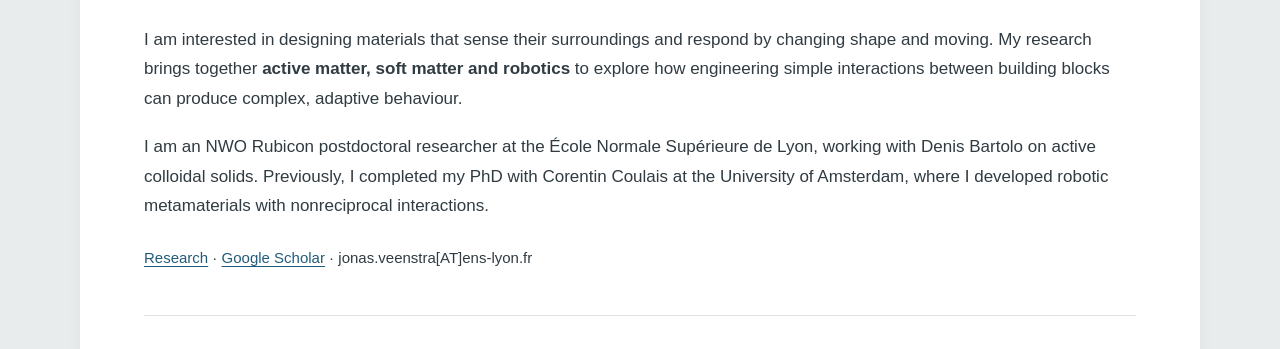
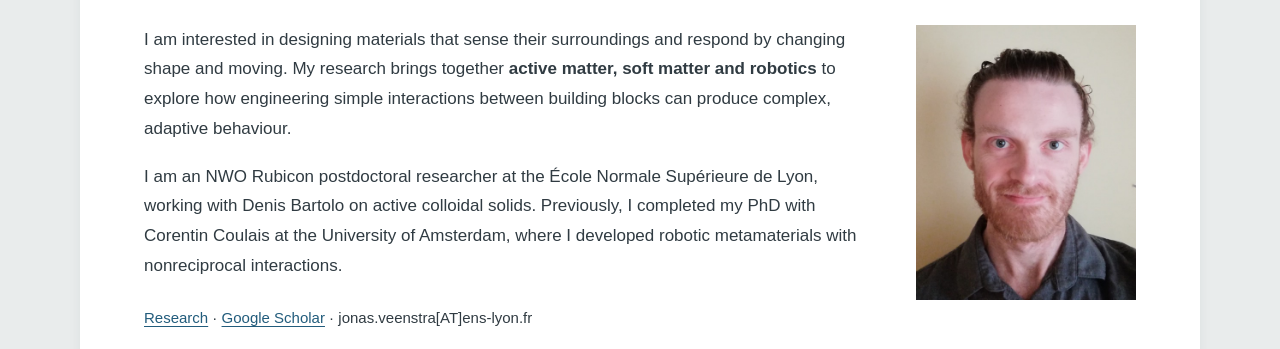
Before and after one commit to JonasVeenstra/jonasveenstra.github.io, a plain HTML site: page index.html in a window 1280 px wide. Shown: the part 603-952 px from the top of the page. Drawn offline with Linux system fonts and the light colour scheme.

Commit message:
Add portrait to home page introduction

```diff
--- a/index.html
+++ b/index.html
@@ -2,7 +2,7 @@
 <html lang="en"><head><meta charset="utf-8"><meta name="viewport" content="width=device-width, initial-scale=1">
 <title>Home | Jonas Veenstra</title><meta name="description" content="Jonas Veenstra is a physicist studying active matter, robotic metamaterials and nonlinear dynamics at ENS de Lyon.">
 <meta name="theme-color" content="#284d62"><link rel="icon" href="assets/favicon.svg" type="image/svg+xml">
-<link rel="stylesheet" href="style.css?v=1c53dc3c79d3"><script src="site.js?v=1a8204d009c3" defer></script></head>
+<link rel="stylesheet" href="style.css?v=fda66b5f84e4"><script src="site.js?v=1a8204d009c3" defer></script></head>
 <body><a class="skip-link" href="#main">Skip to content</a><div class="site">
 <header><div class="project-banner" role="region" aria-roledescription="carousel" aria-label="Featured research" data-interval="12000">
       <div class="banner-slides" id="banner-slides" aria-live="off"><figure class="banner-slide" data-project="breathers" role="group" aria-roledescription="slide" aria-label="1 of 4: Breathing solitons">
@@ -32,10 +32,10 @@
 <button type="button" data-font-option="lora" aria-pressed="false"><span class="font-sample">Jonas Veenstra</span><span class="font-label">Lora · Contemporary serif</span></button>
 </div></div></div>
 <nav aria-label="Main navigation"><a href="index.html" aria-current="page">Home</a><a href="research.html">Research</a><a href="publications.html">Publications</a><a href="cv.html">CV</a><a href="media.html">Media</a></nav></header>
-<main id="main" tabindex="-1"><h1>Home</h1><div class="intro">
+<main id="main" tabindex="-1"><h1>Home</h1><div class="intro intro--with-portrait"><div class="intro-copy">
 <p data-edition-text="introduction">I am interested in designing materials that sense their surroundings and respond by changing shape and moving. My research brings together <strong>active matter, soft matter and robotics</strong> to explore how engineering simple interactions between building blocks can produce complex, adaptive behaviour.</p>
 <p>I am an NWO Rubicon postdoctoral researcher at the École Normale Supérieure de Lyon, working with Denis Bartolo on active colloidal solids. Previously, I completed my PhD with Corentin Coulais at the University of Amsterdam, where I developed robotic metamaterials with nonreciprocal interactions.</p>
-<p class="inline-links"><a href="research.html">Research</a> · <a href="https://scholar.google.com/citations?user=sE3V6EUAAAAJ&amp;hl=en">Google Scholar</a> · <span class="contact-email">jonas.veenstra[AT]ens-lyon.fr</span></p></div>
+<p class="inline-links"><a href="research.html">Research</a> · <a href="https://scholar.google.com/citations?user=sE3V6EUAAAAJ&amp;hl=en">Google Scholar</a> · <span class="contact-email">jonas.veenstra[AT]ens-lyon.fr</span></p></div><figure class="intro-portrait"><img src="assets/jonas-veenstra.jpg?v=2727b5b2f24a" alt="Portrait of Jonas Veenstra" width="514" height="640" loading="eager" decoding="async"></figure></div>
 <section class="home-research" id="projects" aria-labelledby="projects-heading"><div class="projects-heading"><h2 id="projects-heading">Research projects</h2><p><a href="publications.html">Full publication list →</a></p></div><div class="project-tiles"><article class="project-tile" aria-labelledby="tile-time-crystals">
           <div class="project-tile-image"><img alt="An experimental active lattice with coloured illumination" loading="lazy" decoding="async" src="assets/thumbnails/time-crystal-320.webp?v=6c1e91f1b118" srcset="assets/thumbnails/time-crystal-320.webp?v=6c1e91f1b118 320w, assets/thumbnails/time-crystal-640.webp?v=80c811ac9583 640w" sizes="(max-width: 560px) calc(100vw - 72px), (max-width: 800px) calc((100vw - 134px) / 2), (max-width: 1000px) calc((100vw - 202px) / 2), 290px" width="1038" height="1202"></div><div class="project-tile-content">
             <h3 id="tile-time-crystals"><a href="research.html#time-crystals">Collective motion &amp; time crystals</a></h3>
--- a/style.css
+++ b/style.css
@@ -97,6 +97,7 @@
 .project-banner.is-expanded .banner-media--wide img,.project-banner.is-expanded .banner-media--wide video{object-fit:contain}
 @media(max-width:800px){.project-banner{--banner-compact-height:180px}}
 @media(max-width:560px){.project-banner{--banner-compact-height:145px}}
+.intro--with-portrait{display:grid;grid-template-columns:minmax(0,1fr) 220px;gap:36px;align-items:start}.intro-portrait{margin:0}.intro-portrait img{display:block;width:100%;aspect-ratio:4/5;object-fit:cover;object-position:center top}@media(max-width:800px){.intro--with-portrait{grid-template-columns:minmax(0,1fr) 190px;gap:28px}}@media(max-width:560px){.intro--with-portrait{grid-template-columns:1fr;gap:24px}.intro-portrait{width:min(220px,68vw);justify-self:start}}
 
 /* The CV research statement introduces the individual research projects. */
 .research-statement{margin-top:0;max-width:850px}
```
Also changed, not shown: cv.html (+1 -1 lines), media.html (+1 -1 lines), publications.html (+1 -1 lines), research.html (+1 -1 lines), assets/jonas-veenstra.jpg (added).
